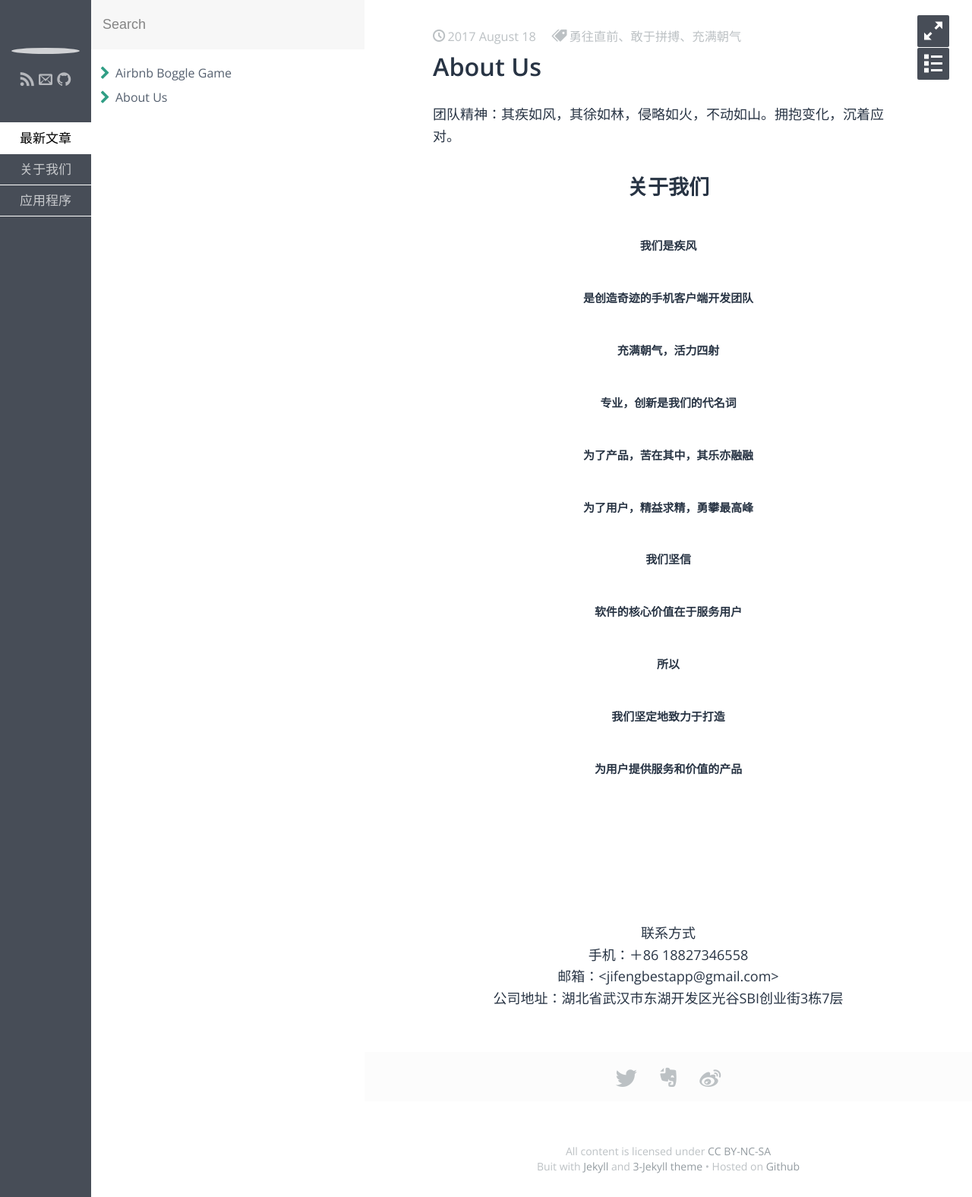
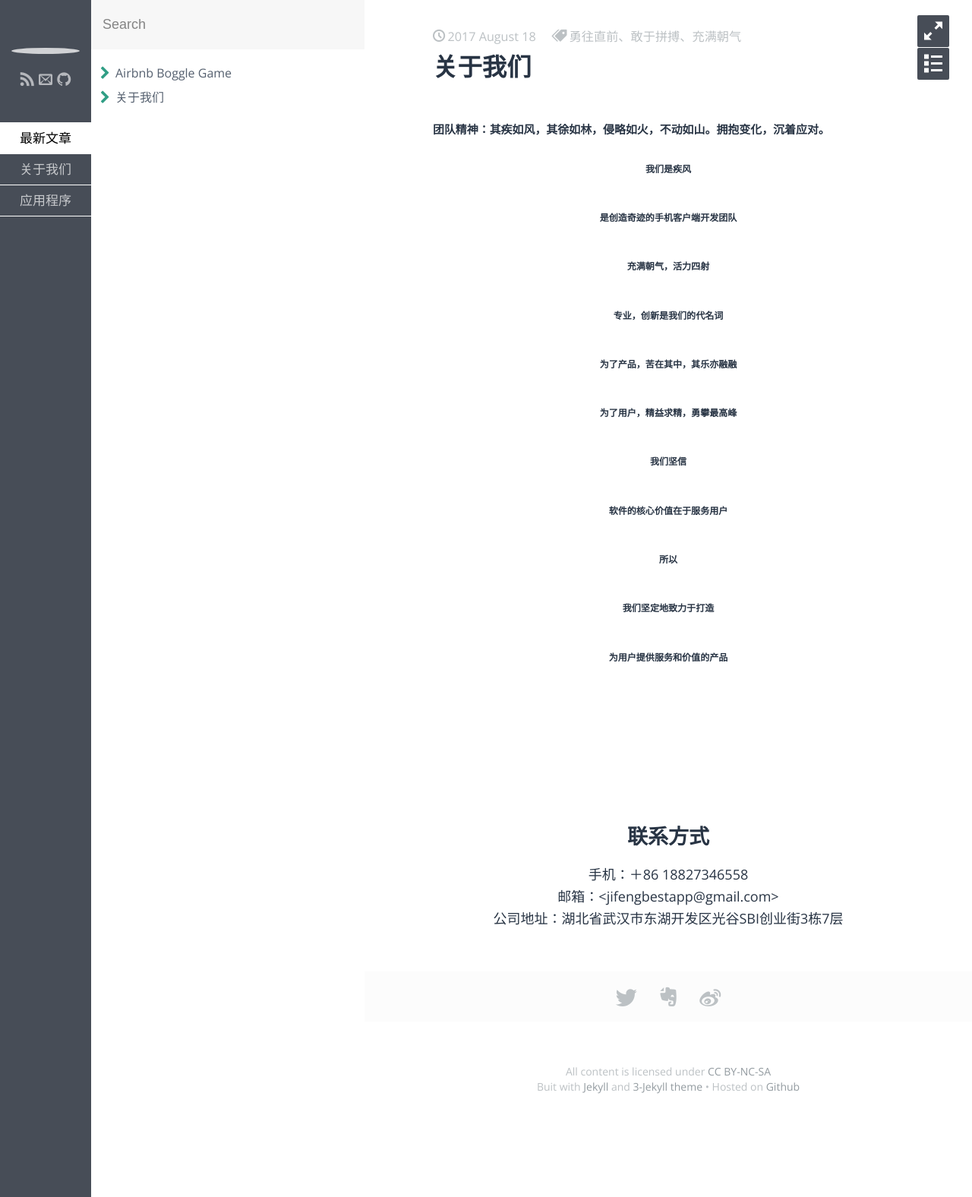
Before and after one commit to BestJiFeng/BestJiFeng.github.io, a Jekyll site: the page built from _posts/关于我们/2017-08-18-AboutUs.md, in a window 1280 px wide. Shown: the whole page at 76% size. Built offline with Jekyll 4.4.1, drawn with Linux system fonts in a browser that asks for light colours; some web fonts are replaced.

Commit message:
修改关于我们

```diff
--- a/_posts/关于我们/2017-08-18-AboutUs.md
+++ b/_posts/关于我们/2017-08-18-AboutUs.md
@@ -1,31 +1,30 @@
 ---
 layout: post
-title: About Us
+title: 关于我们
 category: 关于我们
 tags: 勇往直前、敢于拼搏、充满朝气
 keywords: App、团队、精益求精、用户、
 ---
 
-团队精神：其疾如风，其徐如林，侵略如火，不动如山。拥抱变化，沉着应对。
+##### 团队精神：其疾如风，其徐如林，侵略如火，不动如山。拥抱变化，沉着应对。
 
-# <center>关于我们</center>
-##### <center>我们是疾风</center>
-##### <center>是创造奇迹的手机客户端开发团队</center>
-##### <center>充满朝气，活力四射</center>
-##### <center>专业，创新是我们的代名词</center>
-##### <center>为了产品，苦在其中，其乐亦融融</center>
-##### <center>为了用户，精益求精，勇攀最高峰</center>
-##### <center>我们坚信</center>
-##### <center>软件的核心价值在于服务用户</center>
-##### <center>所以</center>
-##### <center>我们坚定地致力于打造</center>
-##### <center>为用户提供服务和价值的产品</center>
+###### <center>我们是疾风</center>
+###### <center>是创造奇迹的手机客户端开发团队</center>
+###### <center>充满朝气，活力四射</center>
+###### <center>专业，创新是我们的代名词</center>
+###### <center>为了产品，苦在其中，其乐亦融融</center>
+###### <center>为了用户，精益求精，勇攀最高峰</center>
+###### <center>我们坚信</center>
+###### <center>软件的核心价值在于服务用户</center>
+###### <center>所以</center>
+###### <center>我们坚定地致力于打造</center>
+###### <center>为用户提供服务和价值的产品</center>
 <br>
 <br>
 <br>
 <br>
 <br>
-<center>联系方式</center>
+## <center>联系方式</center>
 <center>手机：＋86 18827346558</center>
 <center>邮箱：<jifengbestapp@gmail.com></center>
 <center>公司地址：湖北省武汉市东湖开发区光谷SBI创业街3栋7层</center>
```
